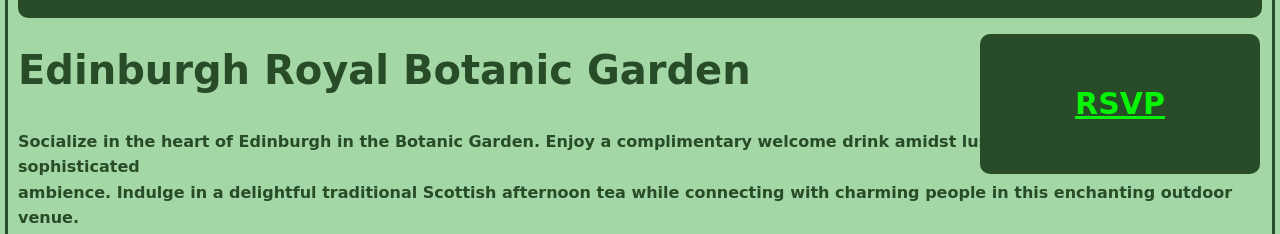
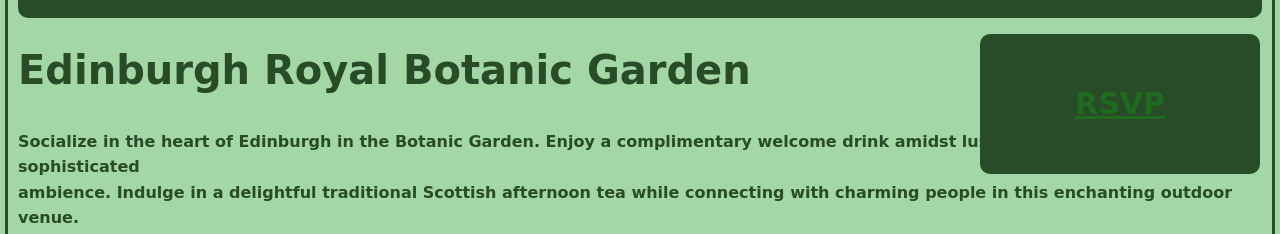
Before and after one commit to Nataliia74/Nataliia.github.io, a plain HTML site: page index.html in a window 1280 px wide. Shown: the part 606-840 px from the top of the page. Drawn offline with Linux system fonts and the light colour scheme.

Commit message:
Update style.css

```diff
--- a/style.css
+++ b/style.css
@@ -12,7 +12,7 @@ body {
 }
 
 a:link {
-    color: rgb(7, 243, 7);
+    color: rgb(32, 106, 32);
 }
 
 a:visited {
```
